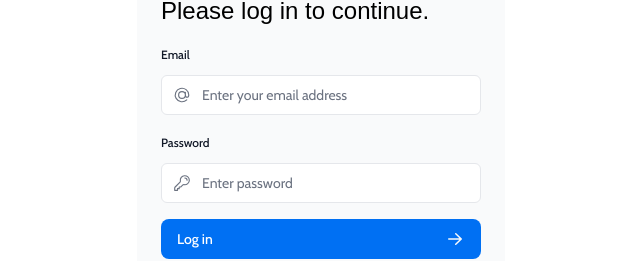
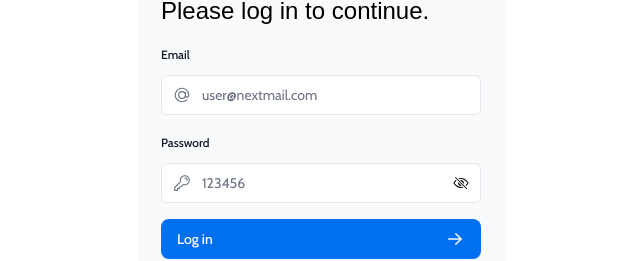
Before and after one commit to henrymishael/Acme, a Next.js app: page /login in a window 1280 px wide. Shown: the part 262-523 px from the top of the page, without its empty margins (319-959 px from the left). Built offline with nearby package versions, Linux system fonts and the light colour scheme; a web font is replaced by a local one.

Commit message:
fixed placeholder

```diff
--- a/app/ui/customers/table.tsx
+++ b/app/ui/customers/table.tsx
@@ -13,7 +13,7 @@ export default async function CustomersTable({
 }: {
   customers: FormattedCustomersTable[];
 }, ) {
-  const customer = await fetchCustomers()
+  // const customer = await fetchCustomers()
   return (
     <div className="w-full ">
 
--- a/app/ui/dashboard/nav-links.tsx
+++ b/app/ui/dashboard/nav-links.tsx
@@ -32,12 +32,15 @@ export default function NavLinks() {
             key={link.name}
             href={link.href}
             className={clsx(
-              'flex h-[48px] grow items-center justify-center gap-2 rounded-md bg-gray-50 p-3 text-sm font-medium hover:bg-sky-100 hover:text-blue-600 md:flex-none md:justify-start md:p-2 md:px-3',
+              'relative group flex h-[48px] grow items-center justify-center gap-2 rounded-md bg-gray-50 p-3 text-sm font-medium hover:bg-sky-100 hover:text-blue-600 md:flex-none md:justify-start md:p-2 md:px-3 ',
               {
                 'bg-sky-100 text-blue-600': pathname === link.href,
               },
             )}
           >
+            <div className='w-[80%] bg-black h-0.5 absolute top-4 opacity-0 group-hover:opacity-100 group-hover:top-0 duration-500 transition-all ease-in-out '>
+
+            </div>
             <LinkIcon className="w-6" />
             <p className="hidden md:block">{link.name}</p>
           </Link>
--- a/app/ui/login-form.tsx
+++ b/app/ui/login-form.tsx
@@ -10,8 +10,14 @@ import { ArrowRightIcon } from '@heroicons/react/20/solid';
 import { Button } from './button';
 import { useFormState, useFormStatus } from 'react-dom';
 import { authenticate } from '@/app/lib/actions';
+import { IoEyeOutline, IoEyeOffOutline } from "react-icons/io5";
+import { useState } from 'react';
 
 export default function LoginForm() {
+  const [viewPassword, setViewPassword] = useState<boolean>(false)
+  const handlePasswordVisibility = () => {
+    setViewPassword((prevState) => !prevState);
+};
   const [errorMessage, dispatch] = useFormState(authenticate, undefined);
   return (
     <form action={dispatch} className="space-y-3">
@@ -33,7 +39,7 @@ export default function LoginForm() {
                 id="email"
                 type="email"
                 name="email"
-                placeholder="Enter your email address"
+                placeholder="user@nextmail.com"
                 required
               />
               <AtSymbolIcon className="pointer-events-none absolute left-3 top-1/2 h-[18px] w-[18px] -translate-y-1/2 text-gray-500 peer-focus:text-gray-900" />
@@ -46,17 +52,20 @@ export default function LoginForm() {
             >
               Password
             </label>
-            <div className="relative">
+            <div className="relative flex flex-row items-center">
               <input
-                className="peer block w-full rounded-md border border-gray-200 py-[9px] pl-10 text-sm outline-2 placeholder:text-gray-500"
+                className="peer block w-full rounded-md border border-gray-200 py-[9px] pl-10 text-sm outline-none placeholder:text-gray-500"
                 id="password"
-                type="password"
+                type={viewPassword ? 'text' : 'password'}
                 name="password"
-                placeholder="Enter password"
+                placeholder="123456"
                 required
                 minLength={6}
               />
               <KeyIcon className="pointer-events-none absolute left-3 top-1/2 h-[18px] w-[18px] -translate-y-1/2 text-gray-500 peer-focus:text-gray-900" />
+              <span className='absolute right-3'
+              onClick={handlePasswordVisibility}
+              >{viewPassword ? <IoEyeOutline /> : <IoEyeOffOutline />}</span>
             </div>
           </div>
         </div>
--- a/package.json
+++ b/package.json
@@ -22,6 +22,7 @@
     "postcss": "8.4.31",
     "react": "18.2.0",
     "react-dom": "18.2.0",
+    "react-icons": "^5.0.1",
     "tailwindcss": "3.3.3",
     "typescript": "5.2.2",
     "use-debounce": "^10.0.0",
```
Also changed, not shown: public/acmeL.png (added), 1 other file (tests, documents, lock files or other folders).
